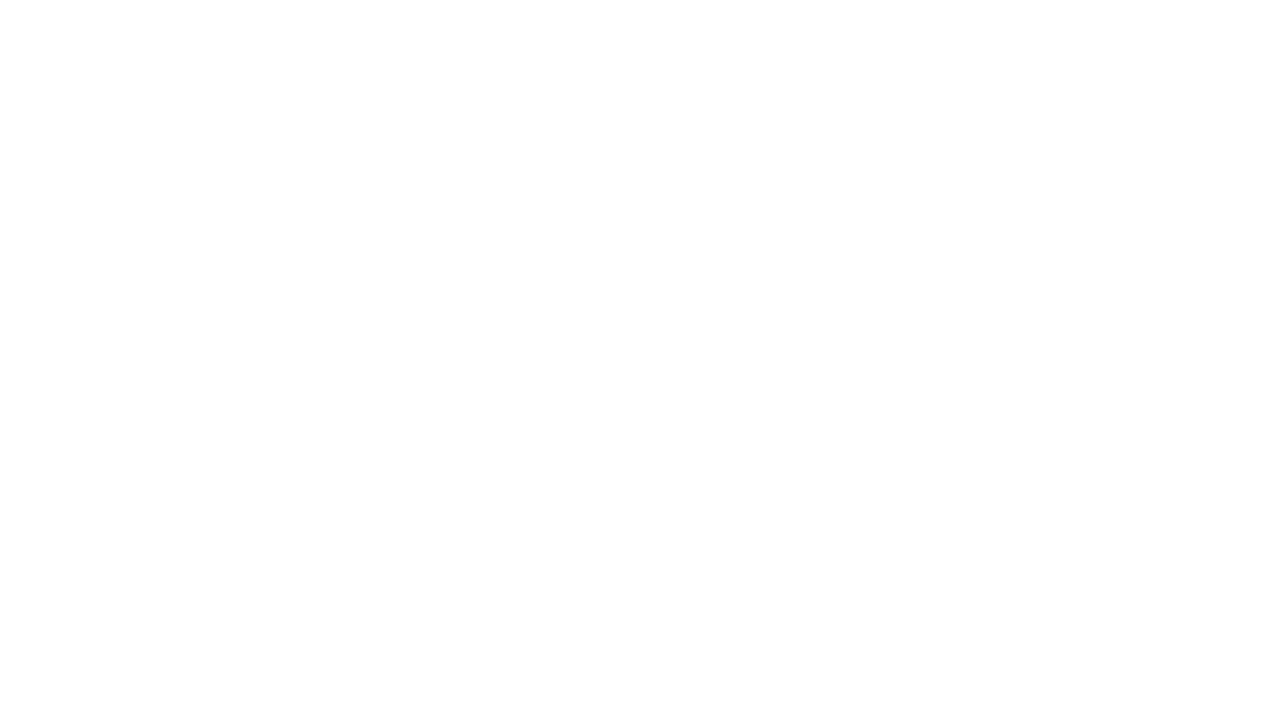
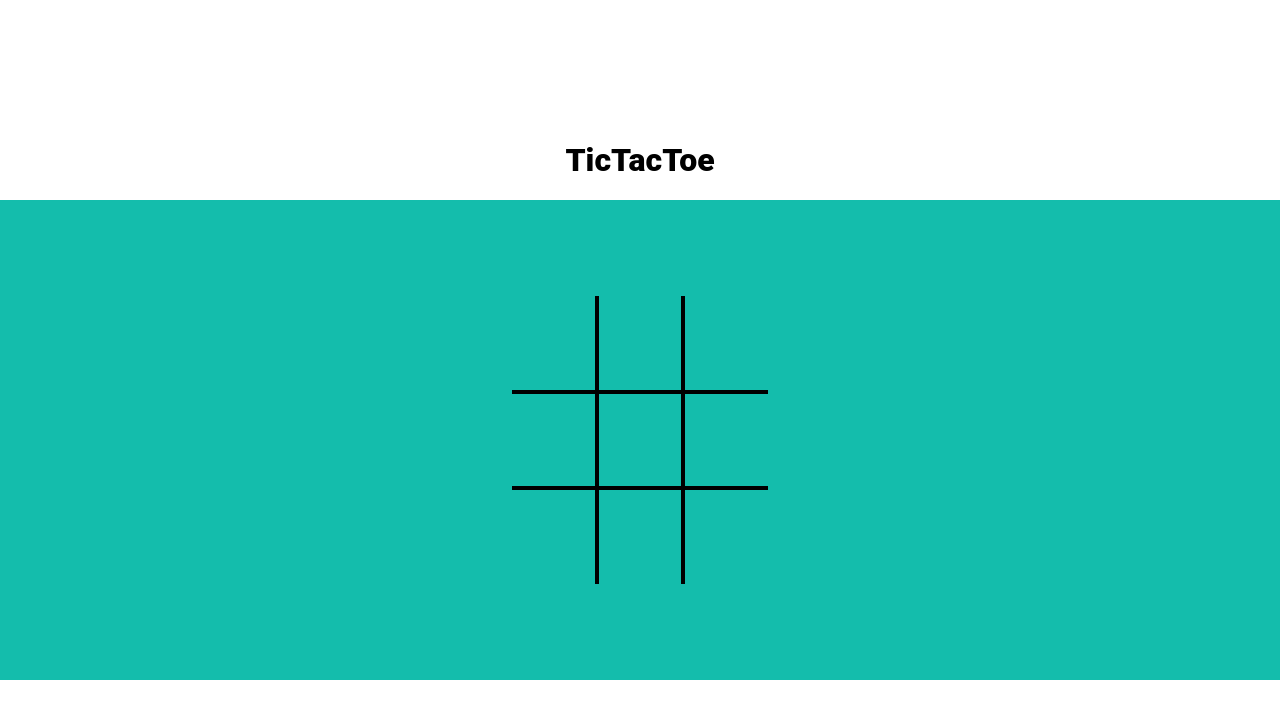
Before and after one commit to HaileabWolde/Odin_Tic_Tac_Toe, a plain HTML site: page index.html in a window 1280 px wide. Drawn offline with Linux system fonts and the light colour scheme.

Commit message:
started working on the ui

```diff
--- a/index.html
+++ b/index.html
@@ -9,7 +9,41 @@
 </head>
 <body>
     <div class="container">
+        <header>
+            <h1 >TicTacToe</h1>
+        </header>
+        <main class="main">
+            <div class="gameBoard">
+                <div class="marker">
 
+                </div>
+                 <div class="marker">
+
+                </div>
+                 <div class="marker">
+
+                </div>
+                 <div class="marker">
+
+                </div>
+                 <div class="marker">
+
+                </div>
+                 <div class="marker">
+
+                </div>
+                 <div class="marker">
+
+                </div>
+                 <div class="marker">
+
+                </div>
+                 <div class="marker">
+
+                </div>
+            </div>
+
+        </main>
         </div>
 </body>
 </html>
--- a/javascript.js
+++ b/javascript.js
@@ -3,8 +3,6 @@ const GameBoard = (function() {
        ['', '', ''],
        ['', '', ''],
        ['', '', '']];
-    let playerOne = (marker)=> marker;
-    let playerTwo = (marker)=> marker;
     const getgameBoard = (indexOne, indexTwo, playerMarker) => {
         if(gameBoard[indexOne][indexTwo] === ''){
             gameBoard[indexOne][indexTwo] = playerMarker;
@@ -19,14 +17,14 @@ const GameBoard = (function() {
             if (gameBoard [i][0] != '' &&
                 gameBoard[i][0] === gameBoard[i][1] &&
                 gameBoard[i][1] === gameBoard[i][2]) {
-                console.log(`Winner is ${gameBoard[i][0]} in row ${i}`);
+                console.log(`Winner is ${gameBoard[i][0]}`);
                 return;
             }
             // Check columns
             if (gameBoard[0][i] != '' &&
                 gameBoard[0][i] === gameBoard[1][i] &&
                 gameBoard[1][i] === gameBoard[2][i]) {
-                console.log(`Winner is ${gameBoard[0][i]} in column ${i}`);
+                console.log(`Winner is ${gameBoard[0][i]}`);
                 return;
             }
         }
@@ -34,21 +32,19 @@ const GameBoard = (function() {
             if (gameBoard[0][0] != '' &&
                 gameBoard[0][0] === gameBoard[1][1] &&
                 gameBoard[1][1] === gameBoard[2][2]) {
-                console.log(`Winner is ${gameBoard[0][0]} in diagonal`);
+                console.log(`Winner is ${gameBoard[0][0]}`);
                 return;
             }
             if (gameBoard[0][2] != '' &&
                 gameBoard[0][2] === gameBoard[1][1] &&
                 gameBoard[1][1] === gameBoard[2][0]) {
-                console.log(`Winner is ${gameBoard[0][2]} in diagonal`);
+                console.log(`Winner is ${gameBoard[0][2]}`);
                 return;
             }
     }
     return {
         getgameBoard,
         checkWinner,
-        playerOne,
-        playerTwo,
         gameBoard
     }
 })();
@@ -60,12 +56,12 @@ function createPlayer(name, marker){
 }
 const playerOne = createPlayer('Player 1', 'X');
 const playerTwo = createPlayer('Player 2', 'O');
-GameBoard.playerOne(playerOne.marker);
-GameBoard.playerTwo(playerTwo.marker);
-GameBoard.getgameBoard(1, 0, playerOne.marker);
-GameBoard.getgameBoard(2, 1, playerOne.marker);
-GameBoard.getgameBoard(1, 1, playerOne.marker);
+GameBoard.getgameBoard(1, 0, playerTwo.marker);
+GameBoard.getgameBoard(2, 1, playerTwo.marker);
+GameBoard.getgameBoard(1, 1, playerTwo.marker);
 GameBoard.getgameBoard(1, 2, playerOne.marker);
+GameBoard.getgameBoard(2, 0, playerTwo.marker);
+GameBoard.getgameBoard(2, 2, playerTwo.marker);
 GameBoard.checkWinner();
 const result = GameBoard.checkWinner();
 if (result){
--- a/style.css
+++ b/style.css
@@ -0,0 +1,61 @@
+html, body{
+    height: 100%;
+    margin: 0;
+    padding: 0;
+  }
+  *{
+      box-sizing: border-box;
+  }
+  h1{
+    font-family: "Roboto", serif;
+    font-weight: 800;
+  }
+  .container{
+     height: 100%;
+    width: 100%;
+    display: flex;
+    flex-direction: column;
+    justify-content: center; /* <-- centers vertically */
+  align-items: center;     /* <-- centers horizontally */
+  }
+  .main {
+    height: 60%;
+    width: 100%;
+    display: flex;
+    align-items: center;
+    background-color: #14bdac;
+
+}
+.gameBoard {
+    height: 60%;
+    width: 20%;
+    margin-left: auto;
+    margin-right: auto;
+    display: grid;
+    grid-template-columns: repeat(3, 1fr);
+    grid-template-rows: repeat(3, 1fr);
+    border: none;
+}
+.marker{
+    border: 2px solid black;
+    cursor: pointer;
+
+}
+/* Remove top border of the first row */
+.marker:nth-child(-n+3) {
+    border-top: none;
+}
+
+/* Remove bottom border of the last row */
+.marker:nth-child(n+7) {
+    border-bottom: none;
+}
+/* Remove left border of the first column (1, 4, 7) */
+.marker:nth-child(3n + 1) {
+  border-left: none;
+}
+
+/* Remove right border of the last column (3, 6, 9) */
+.marker:nth-child(3n) {
+  border-right: none;
+}
```
